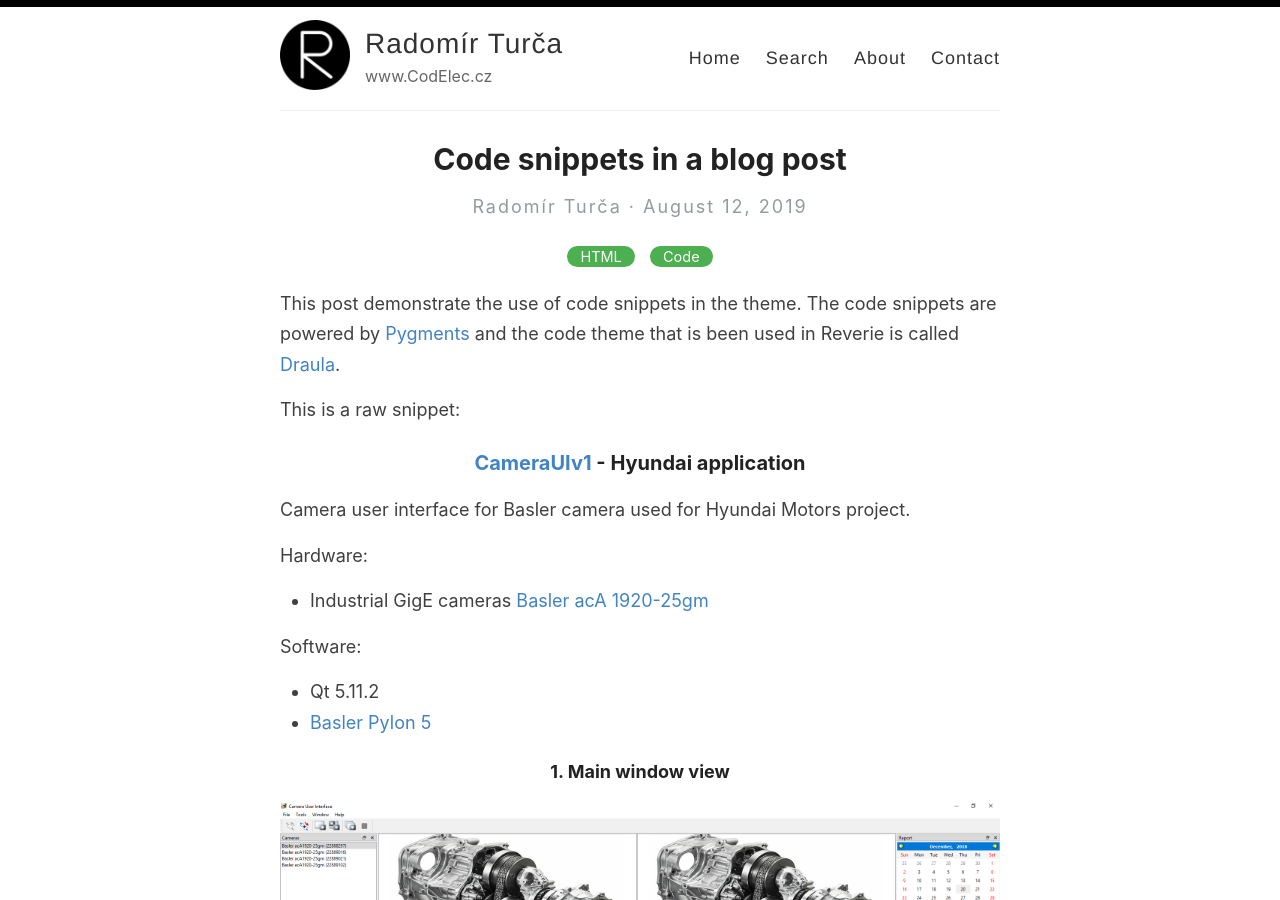
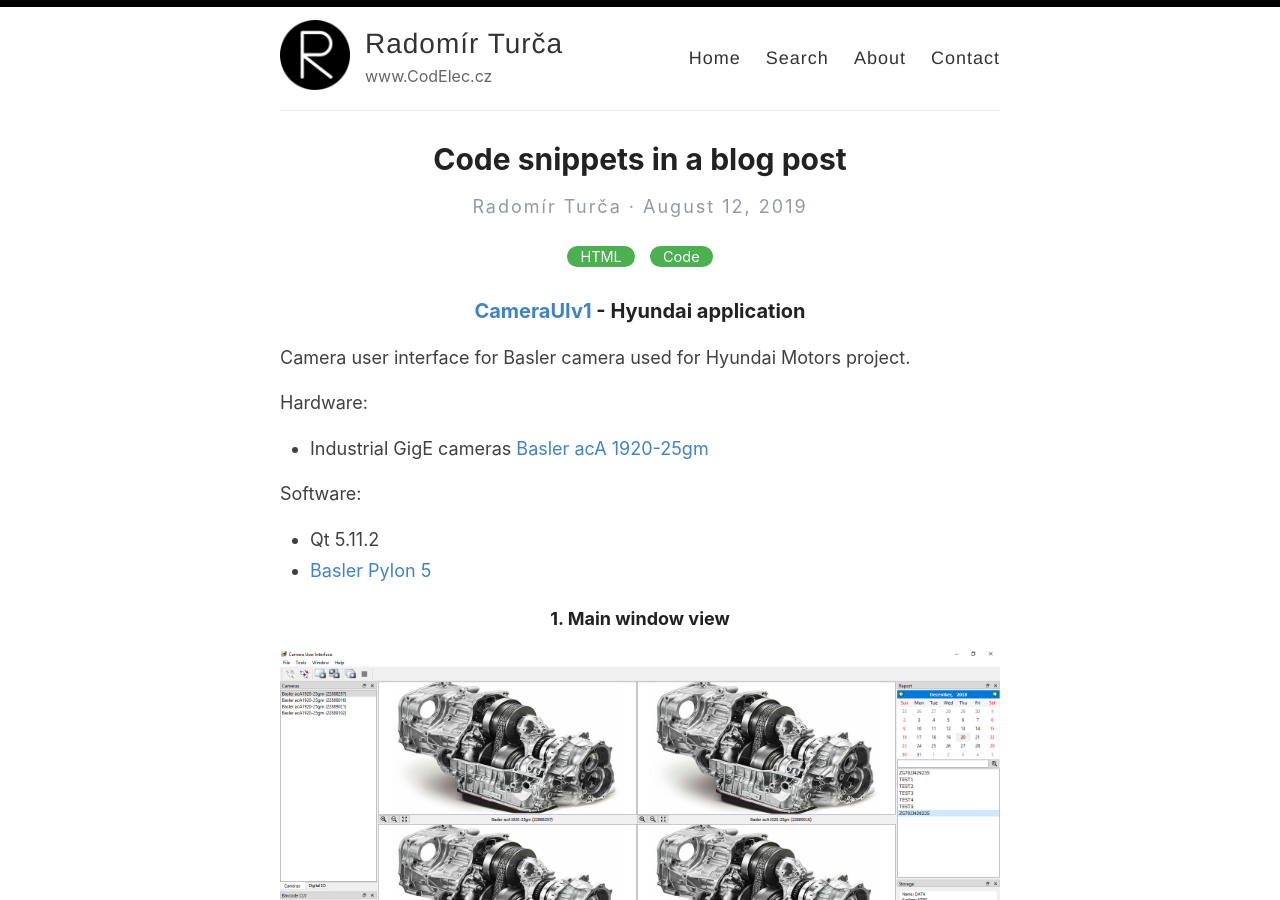
Before and after one commit to CodElecCz/codeleccz.github.io, a Jekyll site: the page built from _posts/2019-8-12-code-snippets.md, in a window 1280 px wide and 900 px high. Built offline with Jekyll 4.4.1, drawn with Linux system fonts in a browser that asks for light colours.

Commit message:
Update 2019-8-12-code-snippets.md

```diff
--- a/_posts/2019-8-12-code-snippets.md
+++ b/_posts/2019-8-12-code-snippets.md
@@ -3,10 +3,6 @@ layout: post
 title:  Code snippets in a blog post
 categories: [HTML,Code]
 ---
-
-This post demonstrate the use of code snippets in the theme. The code snippets are powered by [Pygments](http://pygments.org/) and the code theme that is been used in Reverie is called [Draula](https://draculatheme.com/).
-
-This is a raw snippet:
 
 ### [CameraUIv1](https://codeleccz.github.io/CameraUIv1/) - Hyundai application
 
```
